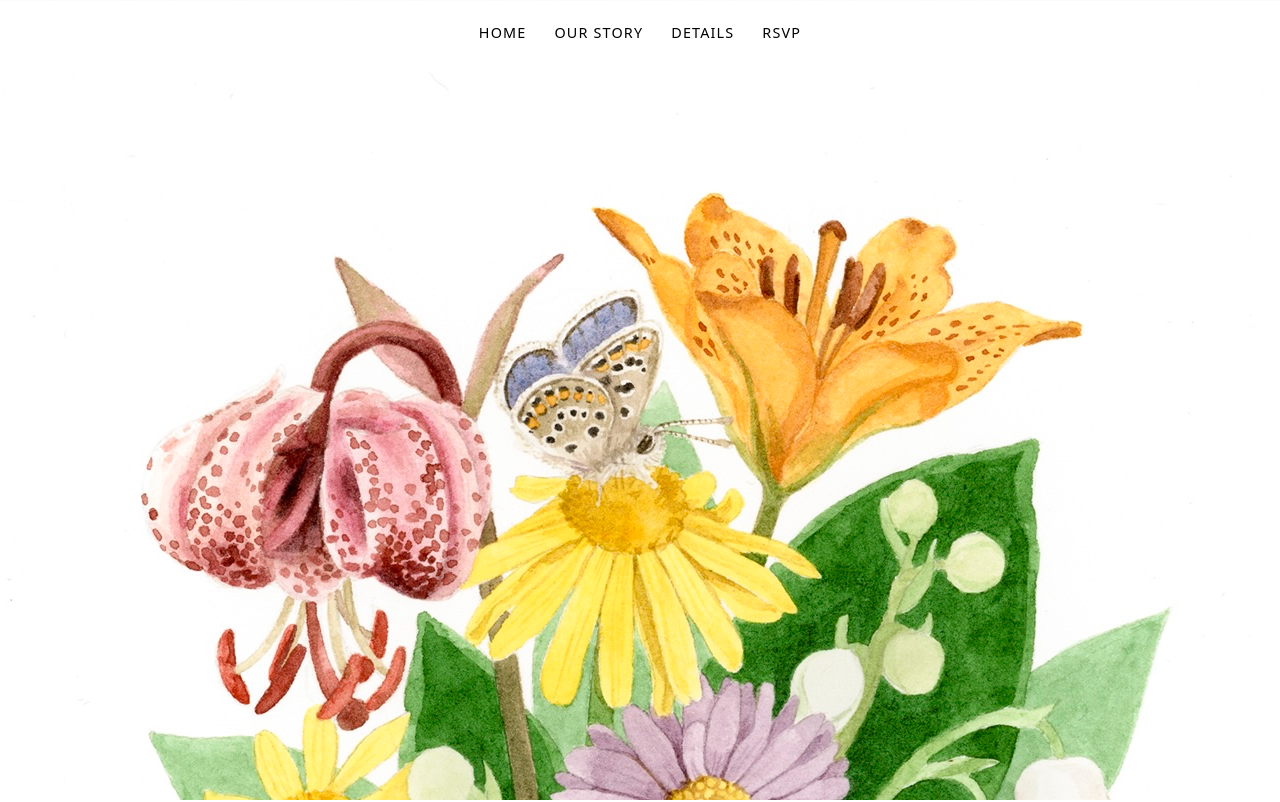
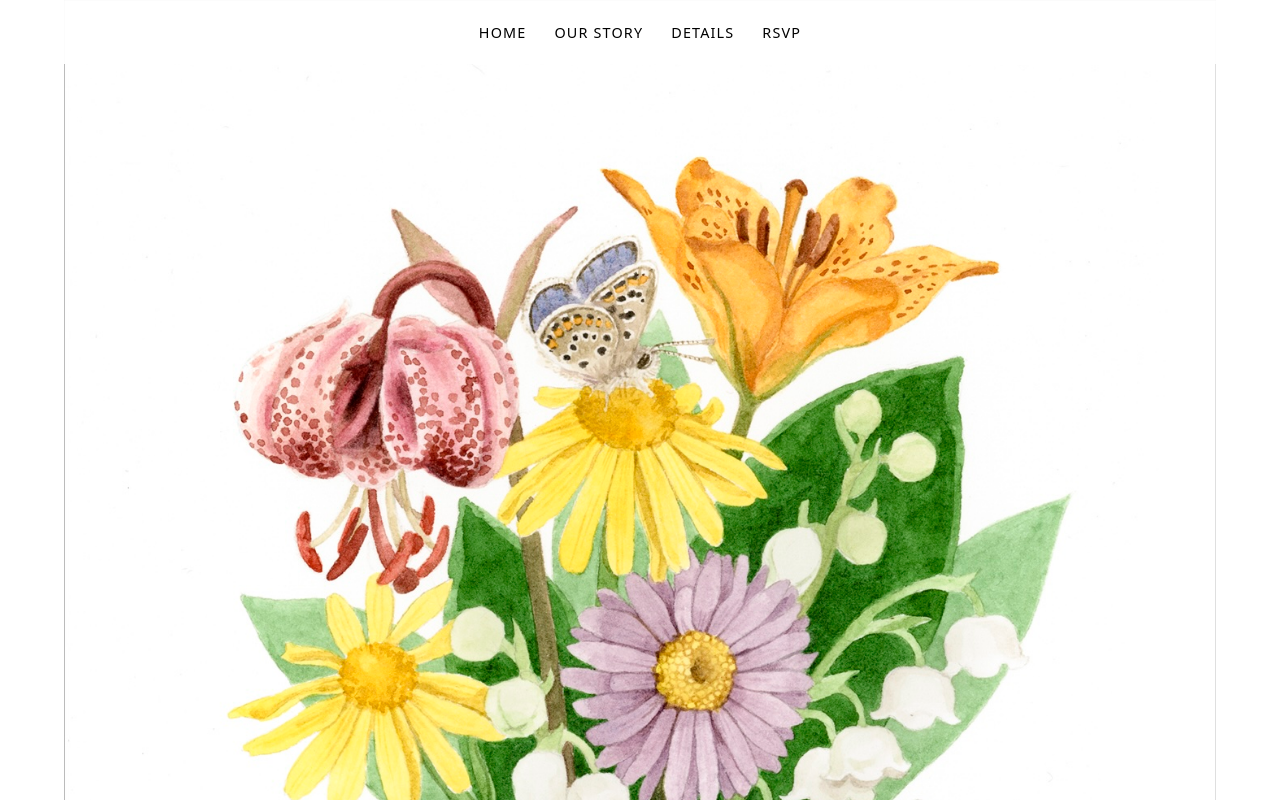
Before and after one commit to franciangelo/matrimonio, a plain HTML site: page index.html in a window 1280 px wide. Shown: the top 802 px of the page. Drawn offline with Linux system fonts and the light colour scheme.

Commit message:
added image

```diff
--- a/index.html
+++ b/index.html
@@ -73,7 +73,7 @@
     /* Desktop framing */
     @media (min-width: 900px) {
       #home img {
-        width: 190%;
+        width: 90%;
         height: auto;
         margin: auto;
       }
```
